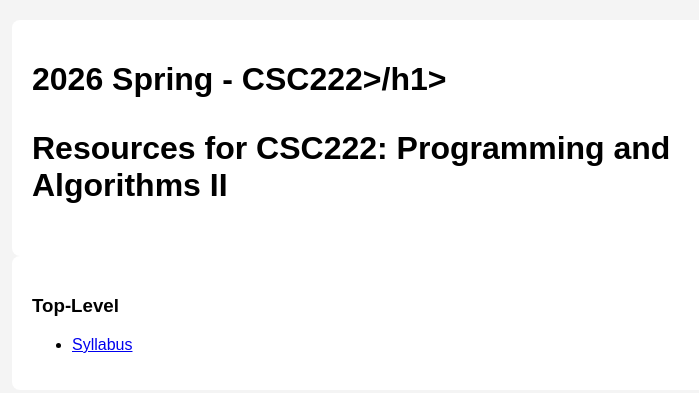
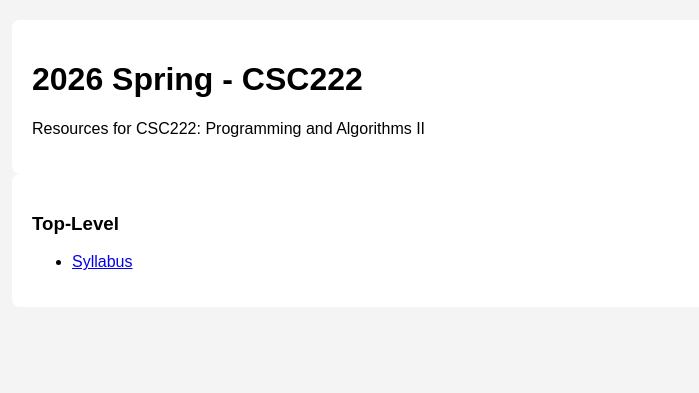
Before and after one commit to dpai-mc/csc222-26-spring, a plain HTML site: page index.html in a window 1280 px wide. Shown: the whole page, without its empty margins (208-907 px from the left). Drawn offline with Linux system fonts and the light colour scheme.

Commit message:
Fix heading tag closing in index.html

```diff
--- a/index.html
+++ b/index.html
@@ -23,7 +23,7 @@
 </head>
 <body>
     <div class="container">
-        <h1>2026 Spring - CSC222>/h1>
+        <h1>2026 Spring - CSC222</h1>
         <p>Resources for CSC222: Programming and Algorithms II </p>
 
     </div>
```
